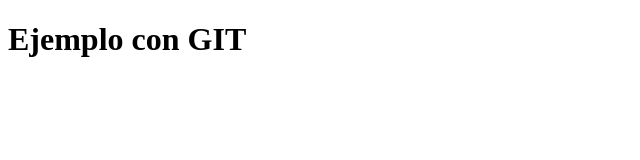
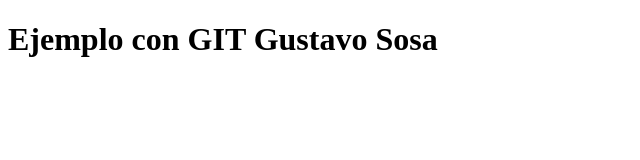
Before and after one commit to gustso/tp01fpwGrupoN, a plain HTML site: page pagina05.html in a window 1280 px wide. Shown: the whole page, without its empty margins (0-640 px from the left). Drawn offline with Linux system fonts and the light colour scheme.

Commit message:
modificaciones archivo html05 Gustavo Sosa

```diff
--- a/pagina05.html
+++ b/pagina05.html
@@ -6,6 +6,6 @@
     <title>Document</title>
 </head>
 <body>
-    <h1>Ejemplo con GIT</h1>
+    <h1>Ejemplo con GIT Gustavo Sosa</h1>
 </body>
 </html>
```
